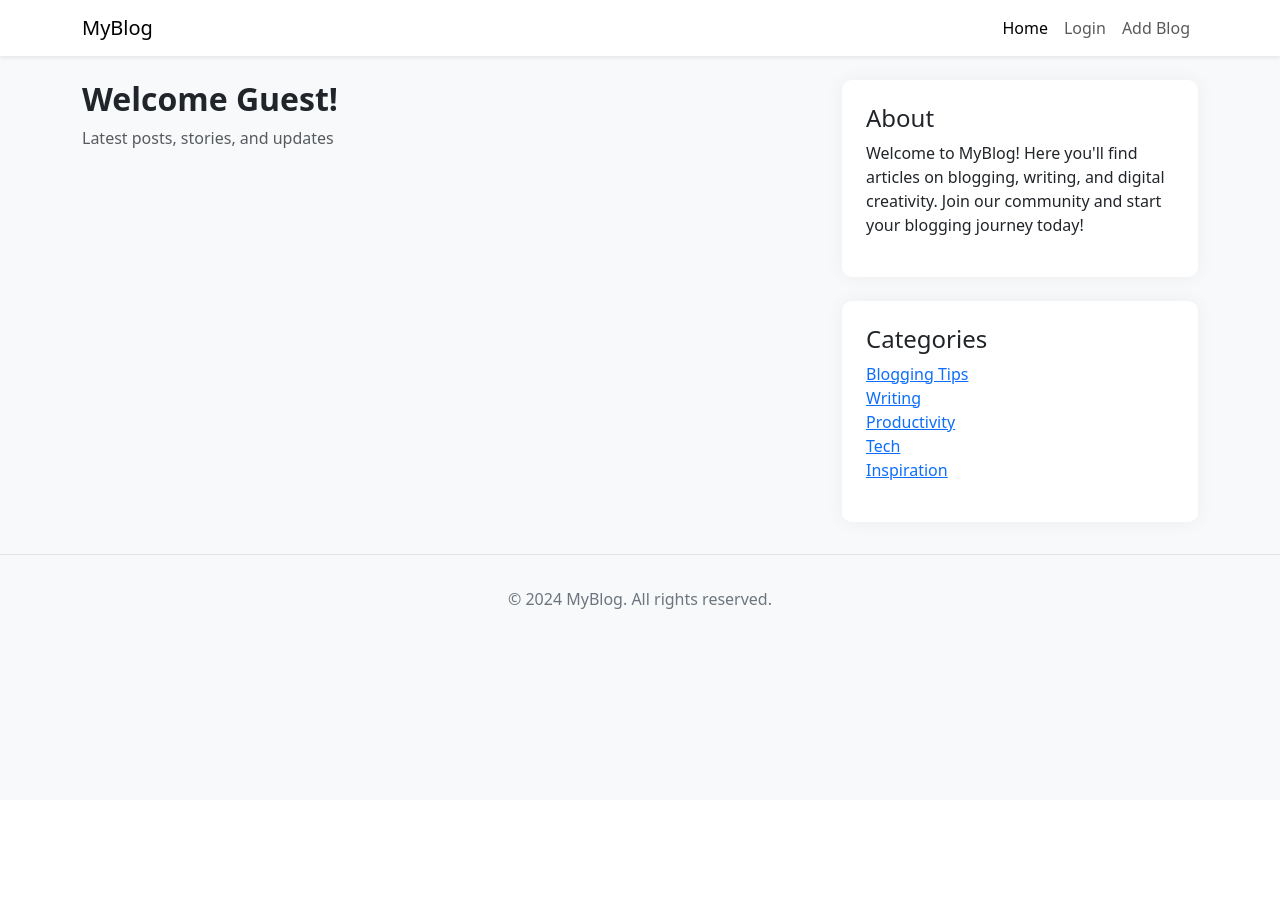
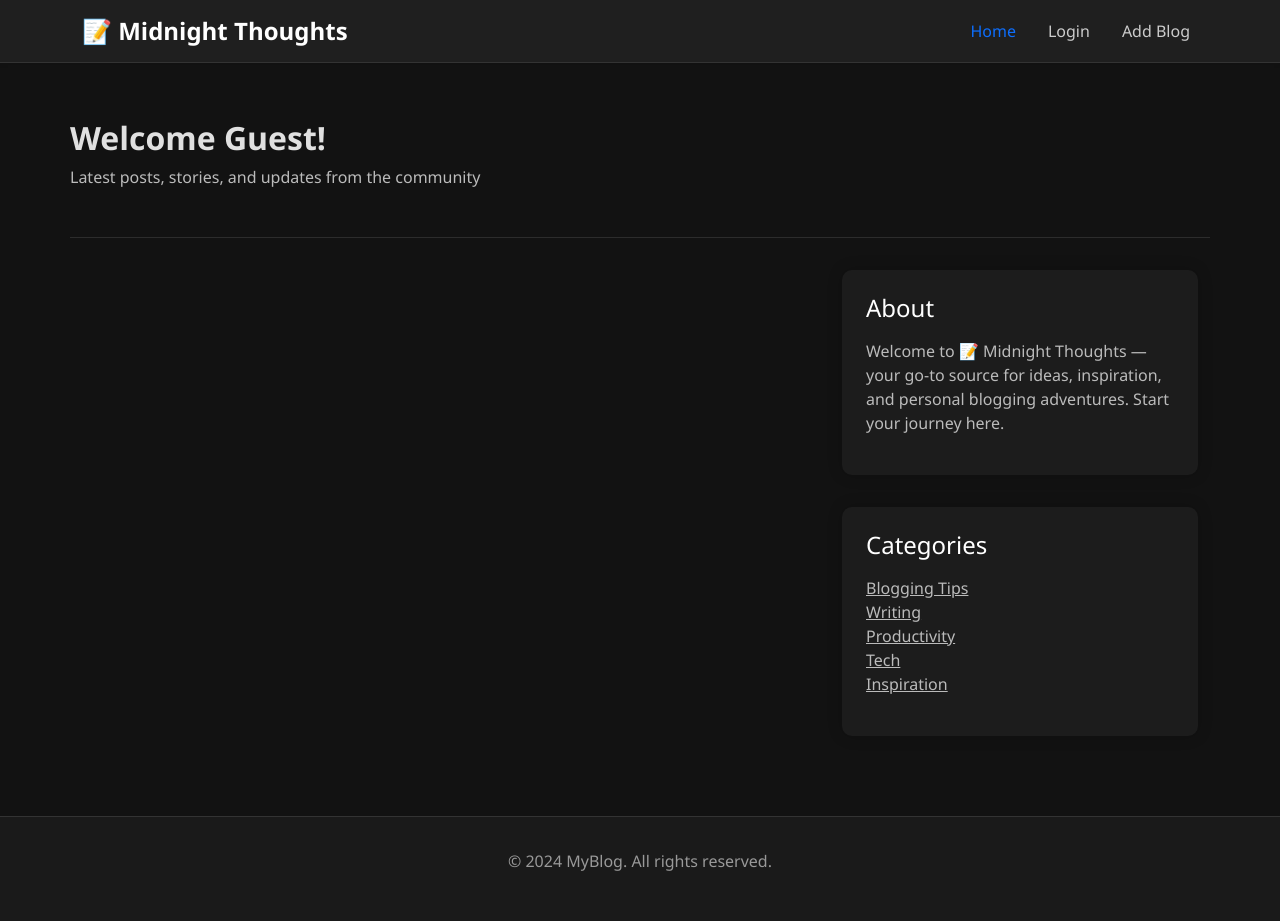
Before and after one commit to aayushpandey1703/KnowBlog, a Flask app: page / in a window 1280 px wide. Before the commit the page ends 609 px from the top, so only its background shows below. Run offline with Flask 3, Linux system fonts and the light colour scheme; data that the repository does not hold is empty.

Commit message:
Add view blog page and API, update UI, and next page redirection

```diff
--- a/app.py
+++ b/app.py
@@ -28,7 +28,8 @@ def login():
     try:
         email=request.args.get("email")
         message=request.args.get("message")
-        return render_template("login.htm",email=email,message=message)
+        next_page=request.args.get("next")
+        return render_template("login.htm",email=email,message=message,next_page=next_page)
     except Exception as e:
         logger.error(f"Error: {e}")
         return render_template("error.htm")
@@ -56,7 +57,9 @@ def login_post():
         session[session_uid]={}
         session[session_uid]['username']=user[1]
         session[session_uid]['email']=user[2]
-        response=make_response(redirect(url_for("index")))
+        next_page=request.args.get('next')
+        print(next_page)
+        response=make_response(redirect(next_page or url_for("index")))
         response.set_cookie("cookie_name",session_uid,max_age=3600)
         return response
 
@@ -117,6 +120,7 @@ def index():
     if session_uid:
         username=session[session_uid]['username']
     else:
+
         username="Guest"
     conn=get_db_connection()
     if conn:
@@ -128,6 +132,7 @@ def index():
             dt=i[4]
             formatted=dt.strftime('%B %d, %Y')
             blog_card={
+                "id":i[0],
                 "title":i[1],
                 "content":i[2],
                 "author":i[3],
@@ -139,13 +144,6 @@ def index():
         raise Exception("Failed to connect to database")
     return render_template("index.htm",username=username,blogs=blog_list)
 
-@app.get("/view_blog")
-def view_blog():
-    try:
-        pass
-    except Exception as e:
-        logger.error(f"Failed to view blog {str(e)}")
-        return render_template("error.htm")
 
 @app.get("/addblog")
 def add_blog():
@@ -190,5 +188,31 @@ def blog_post():
         logger.error("Failed to add blog: "+str(e))
         return render_template("error.htm")
 
+@app.get("/view_blog")
+def viewblog():
+    session_uid=request.cookies.get("cookie_name")
+    blog_id=request.args.get("q")
+    try:
+        # check if session exsts
+        if (session_uid) and (session_uid in session):
+            conn=get_db_connection()
+            cursor=conn.cursor()
+            cursor.execute(f"select * from Blog where id='{blog_id}'")
+            blog=cursor.fetchone()
+            dt=blog[4]
+            formatted_date=dt.strftime("%B %d, %Y")
+            blog_details={
+                "title":blog[1],
+                "content":blog[2],
+                "author":blog[3],
+                "created_at":formatted_date
+            }
+            return render_template("viewblog.htm",blog=blog_details)
+        else:
+            return redirect(url_for("login",next=f"/view_blog?q={blog_id}"))
+    except Exception as e:
+        logger.error(f"Failed to get blog: {str(e)}")
+        return render_template("error.htm")
+
 if __name__=="__main__":
     app.run(debug=True, host="0.0.0.0", port="5000")
--- a/templates/index.htm
+++ b/templates/index.htm
@@ -1,40 +1,121 @@
 <!DOCTYPE html>
-<html lang="en">
+<html lang="en" data-bs-theme="dark">
 <head>
     <meta charset="UTF-8">
     <meta name="viewport" content="width=device-width, initial-scale=1.0">
-    <title>My Blog</title>
+    <title>📝 Midnight Thoughts</title>
     <link href="https://cdn.jsdelivr.net/npm/bootstrap@5.3.0/dist/css/bootstrap.min.css" rel="stylesheet">
     <style>
         body {
-            background-color: #f8f9fa;
+            background-color: #121212;
+            color: #e0e0e0;
+            font-family: 'Segoe UI', sans-serif;
         }
-        .blog-header {
-            border-bottom: 1px solid #e5e5e5;
+
+        .navbar {
+            background-color: #1f1f1f;
+            border-bottom: 1px solid #333;
+        }
+
+        .navbar-brand {
+            font-weight: bold;
+            font-size: 1.5rem;
+        }
+
+        .nav-link {
+            color: #ccc !important;
+            margin-left: 1rem;
+        }
+
+        .nav-link.active, .nav-link:hover {
+            color: #0d6efd !important;
+        }
+
+        .hero {
+            padding: 2rem 0;
+            border-bottom: 1px solid #2c2c2c;
             margin-bottom: 2rem;
         }
+
+        .hero h2 {
+            font-size: 2rem;
+            font-weight: bold;
+        }
+
+        .hero p {
+            color: #bbb;
+        }
+
+        .card {
+            background-color: #1e1e1e;
+            border: none;
+            border-radius: 12px;
+            box-shadow: 0 4px 15px rgba(0,0,0,0.3);
+        }
+
+        .card-title {
+            color: #ffffff;
+        }
+
+        .card-text {
+            color: #cccccc;
+        }
+
+        .card-footer {
+            border-top: 1px solid #333;
+            color: #999;
+            font-size: 0.9rem;
+        }
+
+        .btn-primary {
+            background-color: #0d6efd;
+            border: none;
+        }
+
+        .btn-primary:hover {
+            background-color: #0b5ed7;
+        }
+
+        .sidebar {
+            background-color: #1c1c1c;
+            border-radius: 10px;
+            padding: 1.5rem;
+            margin-bottom: 2rem;
+            box-shadow: 0 0 15px rgba(0,0,0,0.2);
+        }
+
+        .sidebar h4 {
+            color: #ffffff;
+            margin-bottom: 1rem;
+        }
+
+        .sidebar p,
+        .sidebar a {
+            color: #bbb;
+        }
+
+        .sidebar a:hover {
+            color: #fff;
+            text-decoration: underline;
+        }
+
         .blog-footer {
             padding: 2rem 0;
-            color: #6c757d;
+            color: #999;
             text-align: center;
-            background-color: #f8f9fa;
-            border-top: 1px solid #e5e5e5;
-            margin-top: 2rem;
-        }
-        .sidebar {
-            background: #fff;
-            border-radius: 10px;
-            box-shadow: 0 0 20px rgba(0,0,0,0.05);
-            padding: 1.5rem;
+            border-top: 1px solid #333;
+            margin-top: 3rem;
+            background-color: #1a1a1a;
         }
     </style>
 </head>
 <body>
+
 <!-- Navbar -->
-    <nav class="navbar navbar-expand-lg navbar-light bg-white shadow-sm mb-4">
+<nav class="navbar navbar-expand-lg shadow-sm mb-4">
     <div class="container">
-            <a class="navbar-brand" href="#">MyBlog</a>
-            <button class="navbar-toggler" type="button" data-bs-toggle="collapse" data-bs-target="#navbarNav" aria-controls="navbarNav" aria-expanded="false" aria-label="Toggle navigation">
+        <a class="navbar-brand" href="#">📝 Midnight Thoughts</a>
+        <button class="navbar-toggler" type="button" data-bs-toggle="collapse" data-bs-target="#navbarNav">
             <span class="navbar-toggler-icon"></span>
         </button>
         <div class="collapse navbar-collapse" id="navbarNav">
@@ -45,43 +126,42 @@
                 {% else %}
                     <li class="nav-item"><a class="nav-link" href="/logout">Logout</a></li>
                 {% endif %}
-
                 <li class="nav-item"><a class="nav-link" href="/addblog">Add Blog</a></li>
             </ul>
         </div>
     </div>
 </nav>
 
+<!-- Hero Section -->
+<div class="container hero">
+    <h2>Welcome {{username}}!</h2>
+    <p>Latest posts, stories, and updates from the community</p>
+</div>
+
 <!-- Main Content -->
 <div class="container">
     <div class="row">
         <!-- Blog Posts -->
         <div class="col-md-8">
-                <div class="mb-4">
-                    <h2 class="fw-bold">Welcome {{username}}!</h2>
-                    <p class="text-muted">Latest posts, stories, and updates</p>
-                </div>
-                <!-- Blog Post Card 1 -->
-<!-- Blog Post Cards -->
             {% for blog in blogs %}
             <div class="card mb-4">
                 <div class="card-body">
                     <h3 class="card-title">{{ blog.title }}</h3>
                     <p class="card-text">{{ blog.summary }}</p>
-        <a href="/view_blog?q={{blog.id}}" class="btn btn-primary">Read More</a>
+                    <a href="/view_blog?q={{ blog.id }}" class="btn btn-primary">Read More</a>
                 </div>
-    <div class="card-footer text-muted">
+                <div class="card-footer">
                     Posted on {{ blog.date }} by {{ blog.author }}
                 </div>
             </div>
             {% endfor %}
+        </div>
 
-            </div>
         <!-- Sidebar -->
         <div class="col-md-4">
-                <div class="sidebar mb-4">
+            <div class="sidebar">
                 <h4>About</h4>
-                    <p>Welcome to MyBlog! Here you'll find articles on blogging, writing, and digital creativity. Join our community and start your blogging journey today!</p>
+                <p>Welcome to 📝 Midnight Thoughts — your go-to source for ideas, inspiration, and personal blogging adventures. Start your journey here.</p>
             </div>
             <div class="sidebar">
                 <h4>Categories</h4>
--- a/templates/login.htm
+++ b/templates/login.htm
@@ -45,7 +45,7 @@
                             </div>
                         {% endif %}
                     </div>
-                    <form action="/login" method="POST">
+                    <form action="/login?next={{next_page}}" method="POST">
                         <div class="mb-3">
                             <label for="email" class="form-label">Email address</label>
                             <input type="email" class="form-control" id="email" name="email" required>
```
Also changed, not shown: templates/viewblog.htm (added, +115 -0 lines). Lines whose indentation alone changed are shown as unchanged.
